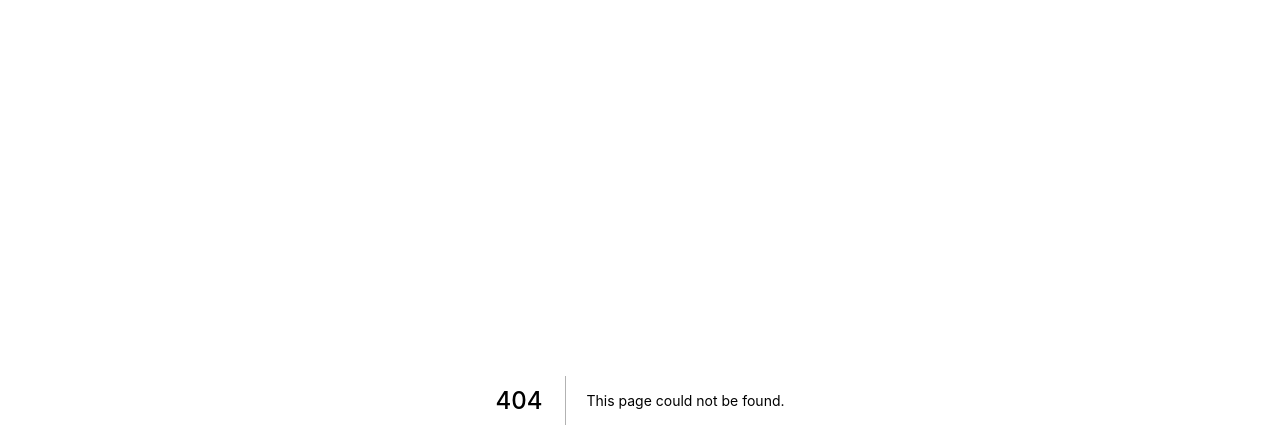
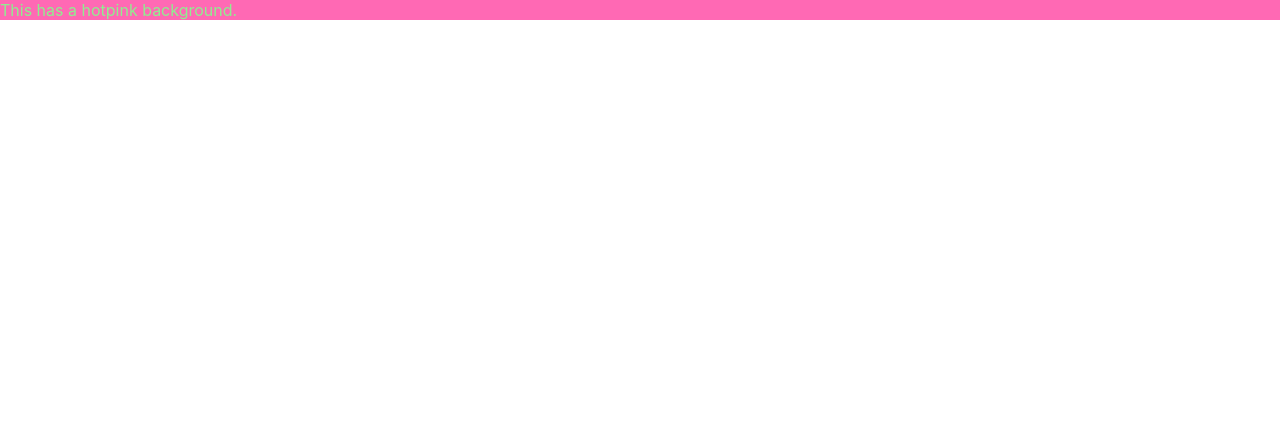
Before and after one commit to andersjepsen/linkedin-clone, a Next.js app: page /test in a window 1280 px wide. Before the commit this address had no page. Shown: the top 448 px of the page. Built offline with nearby package versions, Linux system fonts and the light colour scheme.

Commit message:
feat: added emotion

```diff
--- a/next.config.js
+++ b/next.config.js
@@ -2,6 +2,9 @@
 const nextConfig = {
   reactStrictMode: true,
   swcMinify: true,
-}
+  compiler: {
+    emotion: true,
+  },
+};
 
-module.exports = nextConfig
+module.exports = nextConfig;
--- a/package.json
+++ b/package.json
@@ -9,11 +9,13 @@
     "lint": "next lint"
   },
   "dependencies": {
+    "@emotion/react": "^11.10.4",
     "next": "12.2.5",
     "react": "18.2.0",
     "react-dom": "18.2.0"
   },
   "devDependencies": {
+    "@emotion/eslint-plugin": "^11.10.0",
     "@types/node": "18.7.14",
     "@types/react": "18.0.18",
     "@types/react-dom": "18.0.6",
--- /dev/null
+++ b/pages/test.tsx
@@ -0,0 +1,16 @@
+function Test() {
+  return (
+    <div
+      css={{
+        backgroundColor: "hotpink",
+        "&:hover": {
+          color: "lightgreen",
+        },
+      }}
+    >
+      This has a hotpink background.
+    </div>
+  );
+}
+
+export default Test;
--- a/tsconfig.json
+++ b/tsconfig.json
@@ -13,7 +13,8 @@
     "resolveJsonModule": true,
     "isolatedModules": true,
     "jsx": "preserve",
-    "incremental": true
+    "incremental": true,
+    "jsxImportSource": "@emotion/react"
   },
   "include": ["next-env.d.ts", "**/*.ts", "**/*.tsx"],
   "exclude": ["node_modules"]
```
Also changed, not shown: .eslintrc.json, 1 other file (tests, documents, lock files or other folders).
